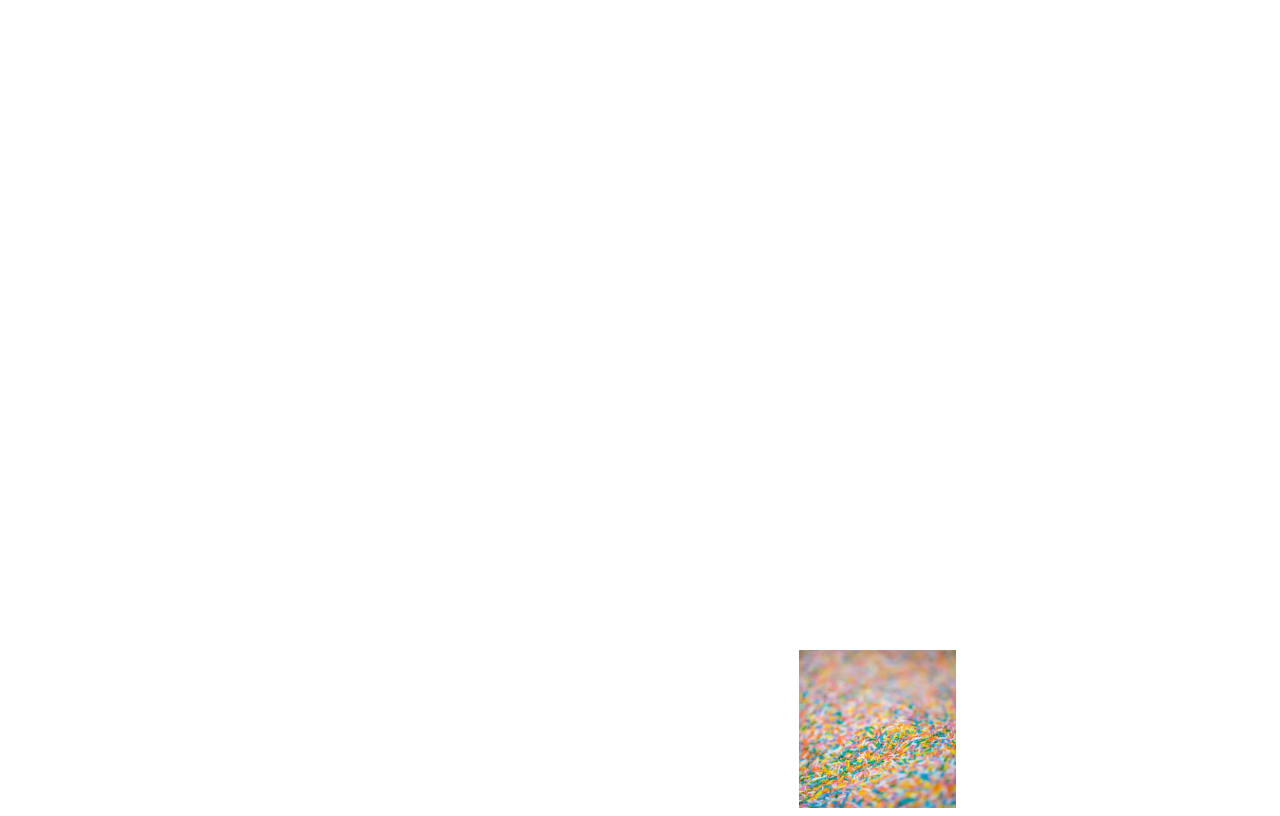
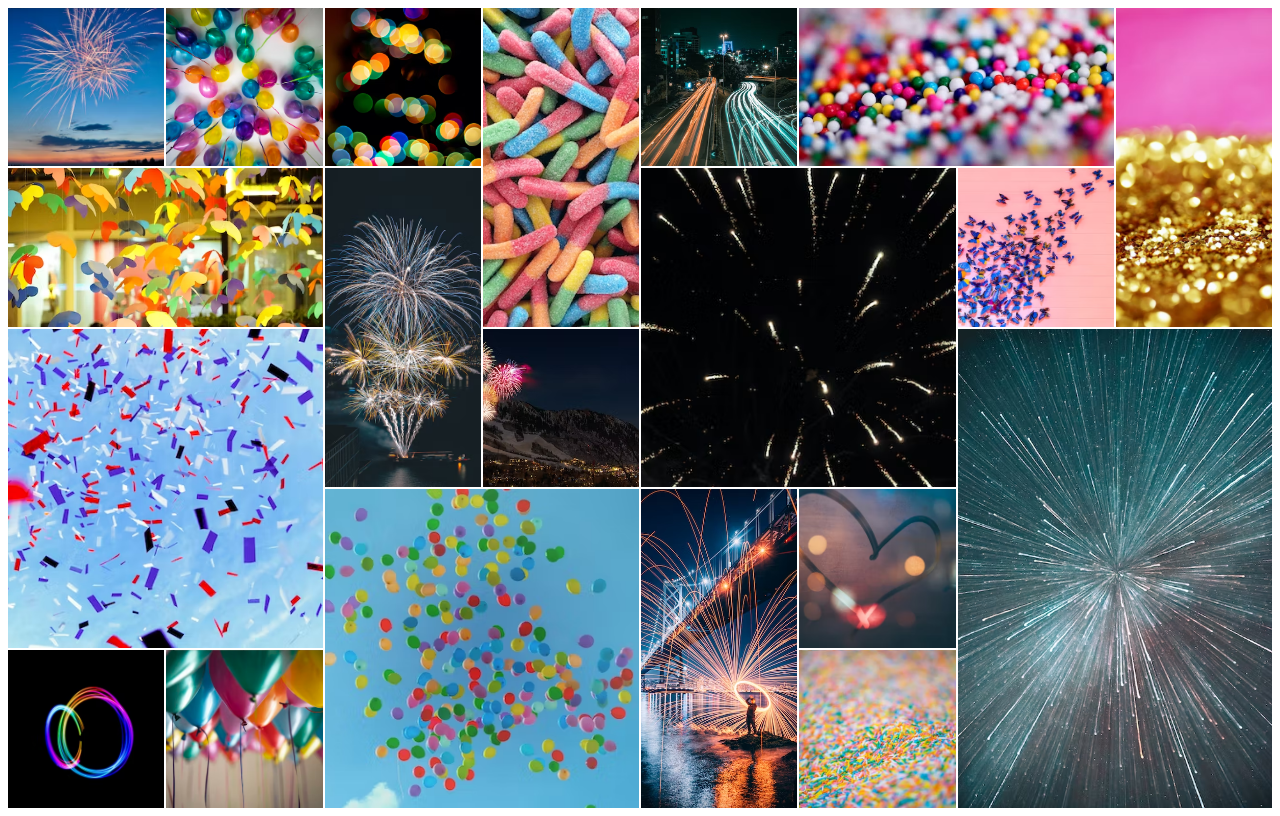
Before and after one commit to Rayslux/galerias, a plain HTML site: page galeria1/index.html in a window 1280 px wide. Drawn offline with Linux system fonts and the light colour scheme; the site is published under a folder, as on GitHub Pages, so addresses that start at the root find nothing.

Commit message:
ligar fotos

```diff
--- a/galeria1/style.css
+++ b/galeria1/style.css
@@ -20,115 +20,115 @@
 
 .div1 {
     grid-area: 1 / 1 / 2 / 2;
-    background-image: url("/imagens/foto1.png");
+    background-image: url("./../imagens/foto1.png");
     background-size: cover;
 }
 
 .div2 {
     grid-area: 1 / 2 / 2 / 3;
-    background-image: url("/imagens/foto2.png");
+    background-image: url("./../imagens/foto2.png");
     background-size: cover;
 }
 
 .div3 {
     grid-area: 1 / 3 / 2 / 4;
-    background-image: url("/imagens/foto3.png");
+    background-image: url("./../imagens/foto3.png");
     background-size: cover;
 }
 
 .div4 {
     grid-area: 1 / 4 / 3 / 5;
-    background-image: url("/imagens/foto4.png");
+    background-image: url("./../imagens/foto4.png");
     background-size: cover;
 }
 
 .div5 {
     grid-area: 1 / 5 / 2 / 6;
-    background-image: url("/imagens/foto5.png");
+    background-image: url("./../imagens/foto5.png");
     background-size: cover;
 }
 
 .div6 {
     grid-area: 1 / 6 / 2 / 8;
-    background-image: url("/imagens/foto6.png");
+    background-image: url("./../imagens/foto6.png");
     background-size: cover;
 }
 
 .div7 {
     grid-area: 1 / 8 / 3 / 9;
-    background-image: url("/imagens/foto7.png");
+    background-image: url("./../imagens/foto7.png");
     background-size: cover;
 }
 
 .div8 {
     grid-area: 2 / 1 / 3 / 3;
-    background-image: url("/imagens/foto8.png");
+    background-image: url("./../imagens/foto8.png");
     background-size: cover;
 }
 
 .div9 {
     grid-area: 2 / 3 / 4 / 4;
-    background-image: url("/imagens/foto9.png");
+    background-image: url("./../imagens/foto9.png");
     background-size: cover;
 }
 
 .div10 {
     grid-area: 2 / 5 / 4 / 7;
-    background-image: url("/imagens/foto10.png");
+    background-image: url("./../imagens/foto10.png");
     background-size: cover;
 }
 
 .div11 {
     grid-area: 2 / 7 / 3 / 8;
-    background-image: url("/imagens/foto11.png");
+    background-image: url("./../imagens/foto11.png");
     background-size: cover;
 }
 
 .div12 {
     grid-area: 3 / 1 / 5 / 3;
-    background-image: url("/imagens/foto12.png");
+    background-image: url("./../imagens/foto12.png");
     background-size: cover;
 }
 
 .div13 {
     grid-area: 3 / 4 / 4 / 5;
-    background-image: url("/imagens/foto13.png");
+    background-image: url("./../imagens/foto13.png");
     background-size: cover;
 }
 
 .div14 {
     grid-area: 3 / 7 / 6 / 9;
-    background-image: url("/imagens/foto14.png");
+    background-image: url("./../imagens/foto14.png");
     background-size: cover;
 }
 
 .div15 {
     grid-area: 4 / 3 / 6 / 5;
-    background-image: url("/imagens/foto15.png");
+    background-image: url("./../imagens/foto15.png");
     background-size: cover;
 }
 
 .div16 {
     grid-area: 4 / 5 / 6 / 6;
-    background-image: url("/imagens/foto16.png");
+    background-image: url("./../imagens/foto16.png");
     background-size: cover;
 }
 
 .div17 {
     grid-area: 4 / 6 / 5 / 7;
-    background-image: url("/imagens/foto17.png");
+    background-image: url("./../imagens/foto17.png");
     background-size: cover;
 }
 
 .div18 {
     grid-area: 5 / 1 / 6 / 2;
-    background-image: url("/imagens/foto18.png");
+    background-image: url("./../imagens/foto18.png");
     background-size: cover;
 }
 
 .div19 {
     grid-area: 5 / 2 / 6 / 3;
-    background-image: url("/imagens/foto19.png");
+    background-image: url("./../imagens/foto19.png");
     background-size: cover;
 }
 
```
